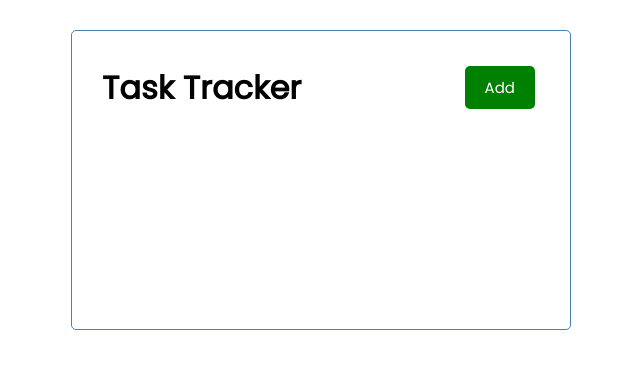
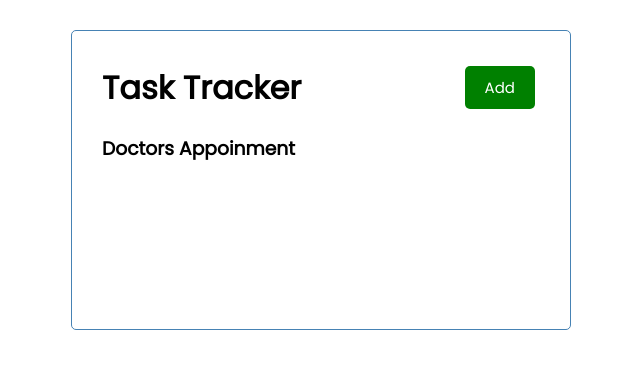
Before and after one commit to ArvinthC3000/task_tracer_Brad, a React (Create React App) app: page / in a window 1280 px wide. Shown: the top 368 px of the page, without its empty margins (319-959 px from the left). Built offline with nearby package versions, Linux system fonts and the light colour scheme.

Commit message:
Task component

```diff
--- a/src/App.js
+++ b/src/App.js
@@ -1,10 +1,12 @@
 import './index.css';
 import Header from './components/Header';
+import Tasks from './components/Tasks';
 
 function App() {
   return (
     <div className='container'>
       <Header />
+      <Tasks />
     </div>
   );
 }
--- /dev/null
+++ b/src/components/Tasks.jsx
@@ -0,0 +1,25 @@
+import PropTypes from 'prop-types';
+import { useState } from 'react';
+
+const Task = props => {
+  const [tasks, setTasks] = useState([
+    {
+      id: 1,
+      text: 'Doctors Appoinment',
+      day: 'Feb 5th at 2:30pm',
+      reminder: true,
+    },
+  ]);
+
+  return (
+    <>
+      {tasks.map(task => (
+        <h3 key={task.id}>{task.text}</h3>
+      ))}
+    </>
+  );
+};
+
+Task.propTypes = {};
+
+export default Task;
```
